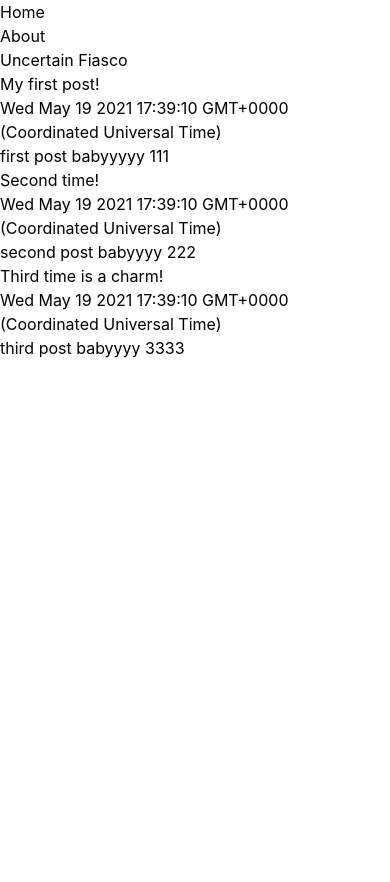
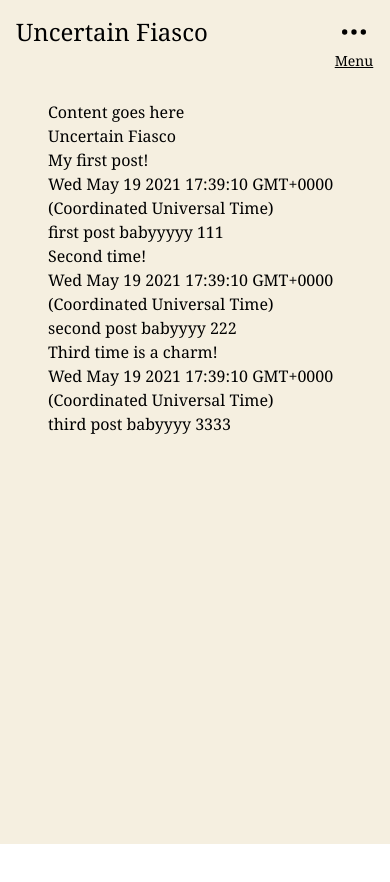
Before and after one commit to r-ilagan/uncertainfiasco, a Next.js app: page / in a window 390 px wide. Shown: the top 882 px of the page. Before the commit the page ends 844 px from the top, so only its background shows below. Built offline with nearby package versions, Linux system fonts and the light colour scheme.

Commit message:
Add nav and sidebar

```diff
--- a/pages/_app.js
+++ b/pages/_app.js
@@ -1,25 +1,128 @@
 import Link from 'next/link';
+import { useState } from 'react';
 
 import '../styles/globals.css';
+// Removing aside classes fixes mobile menu bar
+// make menu unscrollable on mobile
+// maybe use another component that covers entire screen
 
 function MyApp({ Component, pageProps }) {
+  const [navOpen, setNavOpen] = useState(false);
   return (
+    <div className="relative min-h-screen md:flex font-serif bg-beige-light">
+      {/* mobile menu bar */}
+      <div className="md:hidden flex justify-between">
+        <Link href="/">
+          <a>
+            <span className="block p-4 font-medium text-2xl md:text-5xl">
+              Uncertain Fiasco
+            </span>
+          </a>
+        </Link>
+
+        <button
+          className="p-4 focus:outline-none focus:bg-gray-300"
+          onClick={() => setNavOpen(!navOpen)}
+        >
+          <svg
+            className="h-8 w-10"
+            xmlns="http://www.w3.org/2000/svg"
+            fill="none"
+            viewBox="0 0 24 24"
+            stroke="currentColor"
+          >
+            <path
+              strokeLinecap="round"
+              strokeLinejoin="round"
+              strokeWidth="2"
+              d="M5 12h.01M12 12h.01M19 12h.01M6 12a1 1 0 11-2 0 1 1 0 012 0zm7 0a1 1 0 11-2 0 1 1 0 012 0zm7 0a1 1 0 11-2 0 1 1 0 012 0z"
+            />
+          </svg>
+          <span className="text-sm underline">Menu</span>
+        </button>
+      </div>
+
+      {/* fixed sidebar */}
       <div>
-      <nav>
-        <ul>
-          <li>
+        <aside className="md:h-screen sticky top-0">
+          <div
+            className="h-screen bg-seaweed text-white lg:w-80 space-y-6 py-7 px-2 -translate-x-full w-72 absolute inset-y-0 left-0 transform
+              md:relative md:translate-x-0 transition duration-200 ease-in-out"
+          >
+            {/* logo */}
+            <div className={navOpen ? `flex justify-between` : ''}>
               <Link href="/">
-              <a>Home</a>
+                <a className="text-white px-4">
+                  <h1 className={`text-2xl md:text-5xl lg:text-6xl px-4`}>
+                    Uncertain Fiasco
+                  </h1>
+                </a>
               </Link>
-          </li>
-          <li>
+              <button
+                className={`px-4 focus:outline-none ${navOpen ? '' : 'hidden'}`}
+                onClick={() => setNavOpen(!navOpen)}
+              >
+                <svg
+                  xmlns="http://www.w3.org/2000/svg"
+                  className="h-8 w-10"
+                  fill="none"
+                  viewBox="0 0 24 24"
+                  stroke="currentColor"
+                >
+                  <path
+                    strokeLinecap="round"
+                    strokeLinejoin="round"
+                    strokeWidth="2"
+                    d="M6 18L18 6M6 6l12 12"
+                  />
+                </svg>
+                <span className="text-sm underline">Close</span>
+              </button>
+            </div>
+
+            {/* nav */}
+            <nav className="font-mono">
+              <Link href="/">
+                <a className="block py-2.5 px-4 rounded transition duration-200 hover:bg-seaweed-light">
+                  Home
+                </a>
+              </Link>
               <Link href="/about">
-              <a>About</a>
+                <a className="block py-2.5 px-4 rounded transition duration-200 hover:bg-seaweed-light">
+                  About
+                </a>
               </Link>
-          </li>
-        </ul>
+              <Link href="/archives">
+                <a className="block py-2.5 px-4 rounded transition duration-200 hover:bg-seaweed-light">
+                  Archives
+                </a>
+              </Link>
+              <Link href="/contact">
+                <a className="block py-2.5 px-4 rounded transition duration-200 hover:bg-seaweed-light">
+                  Contact
+                </a>
+              </Link>
             </nav>
+          </div>
+        </aside>
+      </div>
+
+      {/* ring border */}
+
+      <div
+        className="bg-contain bg-repeat-y z-10 hidden md:block min-h-full w-10 -ml-5"
+        style={{
+          backgroundImage: 'url( /ring.svg)',
+        }}
+      ></div>
+
+      {/* content */}
+      <div className="bg-repeat-y bg-left flex-1 pt-3 pr-10 pl-12">
+        <header>
+          Content goes here
           <Component {...pageProps} />
+        </header>
+      </div>
     </div>
   );
 }
```
Lines whose indentation alone changed are shown as unchanged.
